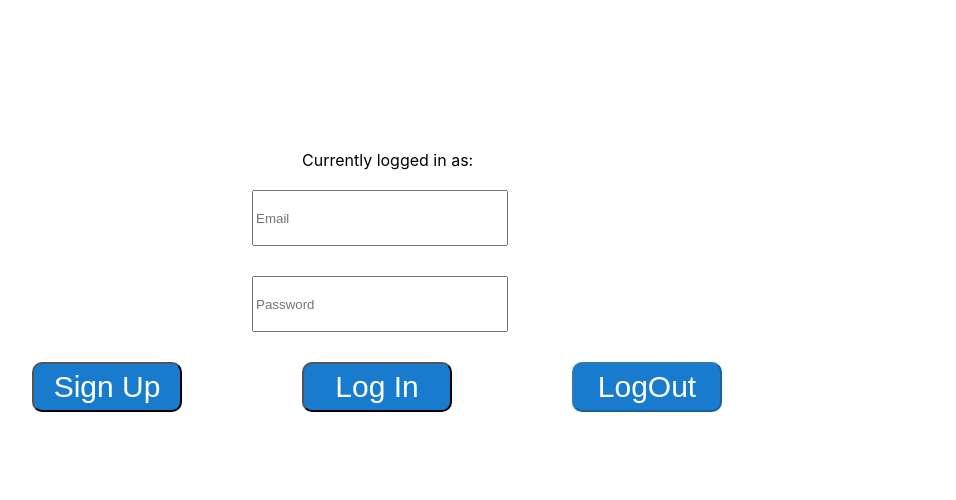
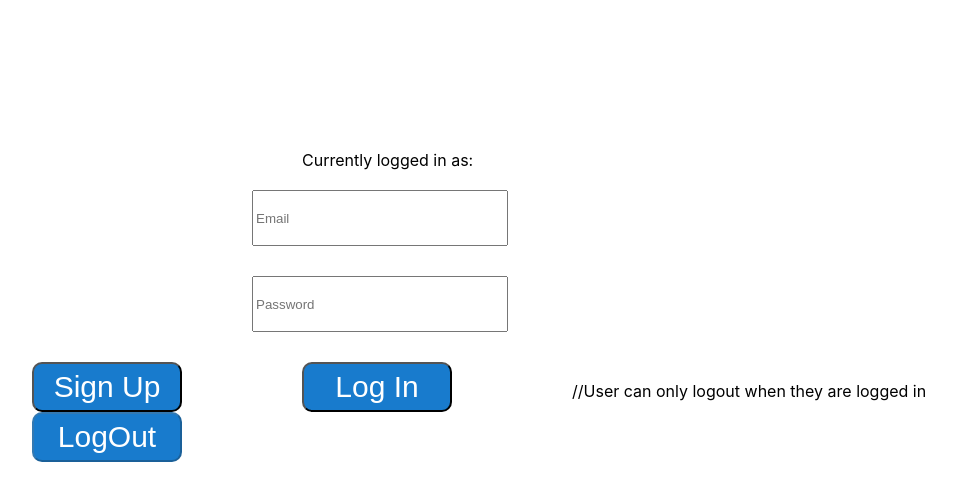
Before and after one commit to Asmita-Malakar/Authentication-App, a React (Create React App) app: page / in a window 1280 px wide. Shown: the top 500 px of the page, without its empty margins (198-1154 px from the left). Built offline with nearby package versions, Linux system fonts and the light colour scheme; no server answers.

Commit message:
Update App.js

```diff
--- a/src/App.js
+++ b/src/App.js
@@ -67,6 +67,7 @@ function App() {
     <div className = "buttonsGroup">
         <Button className = "Button" disabled = {loading || currentUser != null} onClick = {handleSignUp}>Sign Up</Button>
         <Button className = "Button" disabled = {loading || currentUser != null} onClick = {handleLogin}>Log In</Button>
+         //User can only logout when they are logged in
         <Button className = "Button" disabled = {loading || currentUser == null} onClick = {handleLogout}>LogOut</Button>
       </div>
     </div>
```
